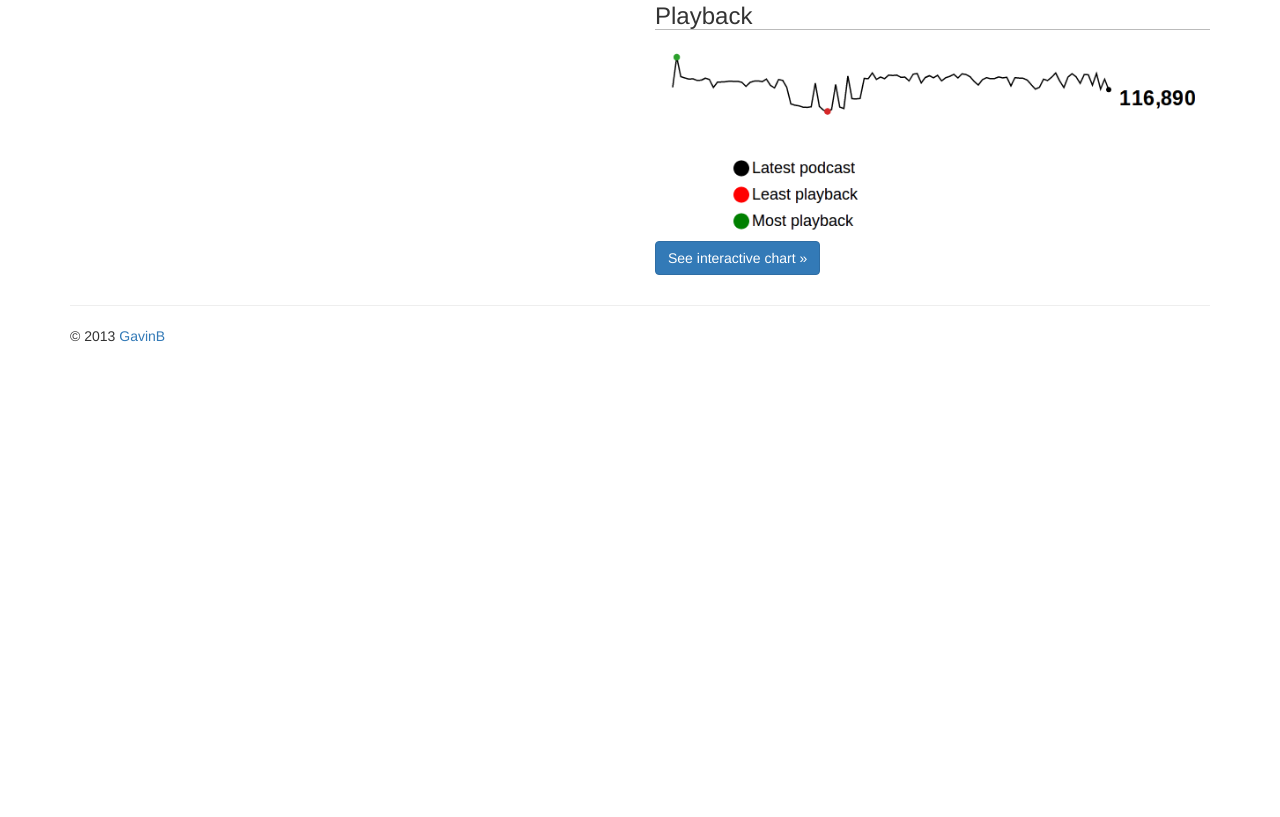
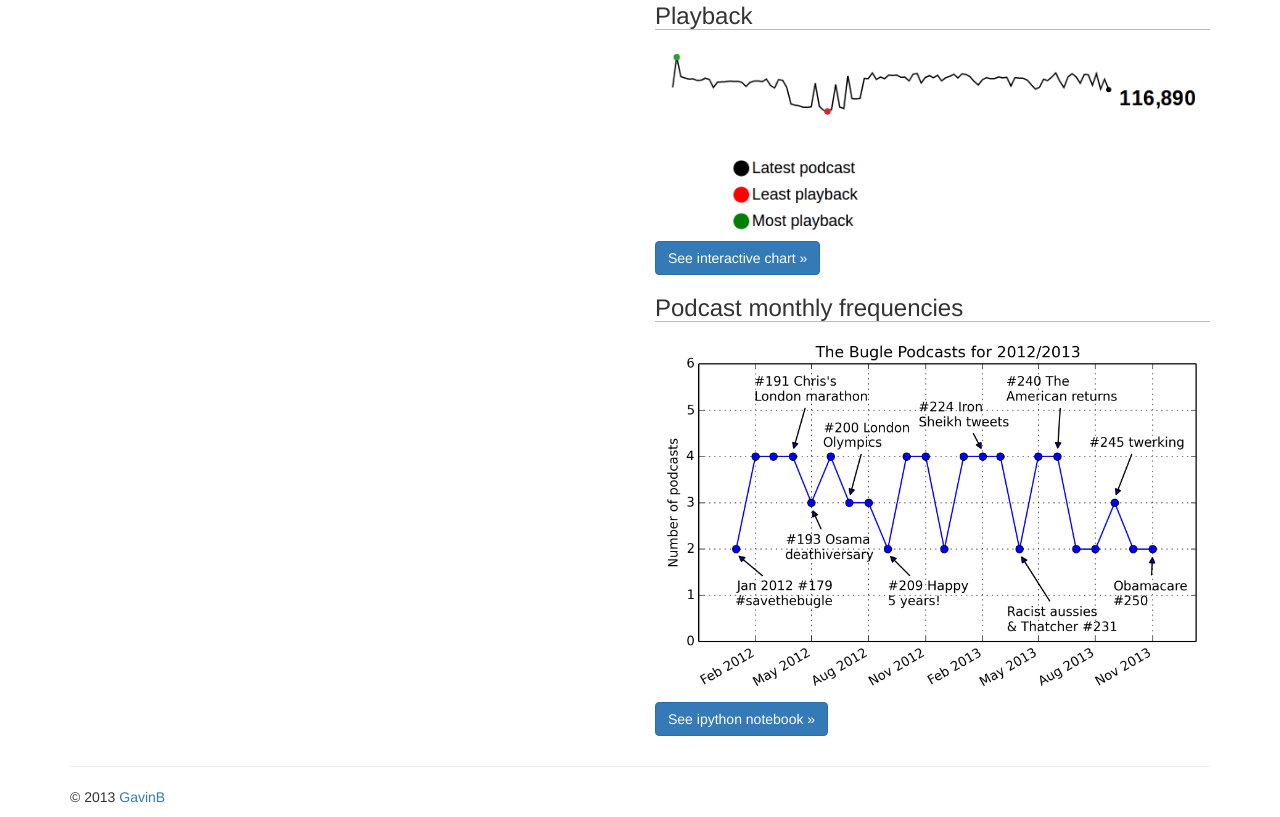
Before and after one commit to javouhey/buglestat, a website: page published/index.html in a window 1280 px wide. Shown: the part 1215-2032 px from the top of the page. Before the commit the page ends 1571 px from the top, so only its background shows below. Drawn offline with nearby package versions, Linux system fonts and the light colour scheme.

Commit message:
Added the ipython notebook

```diff
--- a/published/index.html
+++ b/published/index.html
@@ -149,6 +149,15 @@
           </div>
 
           <p><a class="btn btn-primary" href="./playback.html" role="button">See interactive chart &raquo;</a></p>
+
+
+          <h3 style="border-bottom: 1px solid #BBB;">Podcast monthly frequencies</h3>
+
+          <div>
+              <img src="assets/img/bugleplot2012_2013.png" class="img-responsive" alt="Responsive image">
+          </div>
+
+          <p><a class="btn btn-primary" href="./freq.html" role="button">See ipython notebook &raquo;</a></p>
         </div>
       </div>
 
```
Also changed, not shown: published/assets/img/bugleplot2012_2013.png (added), 1 other file.
